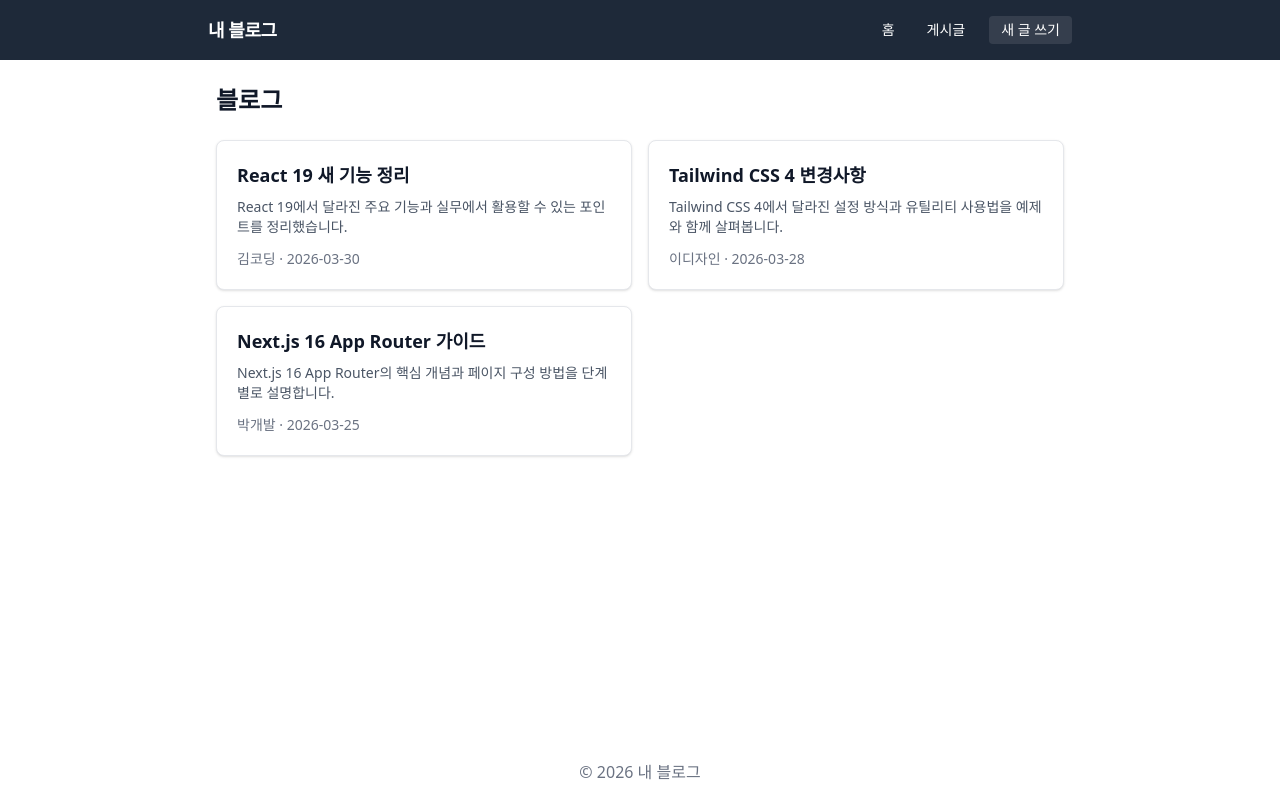
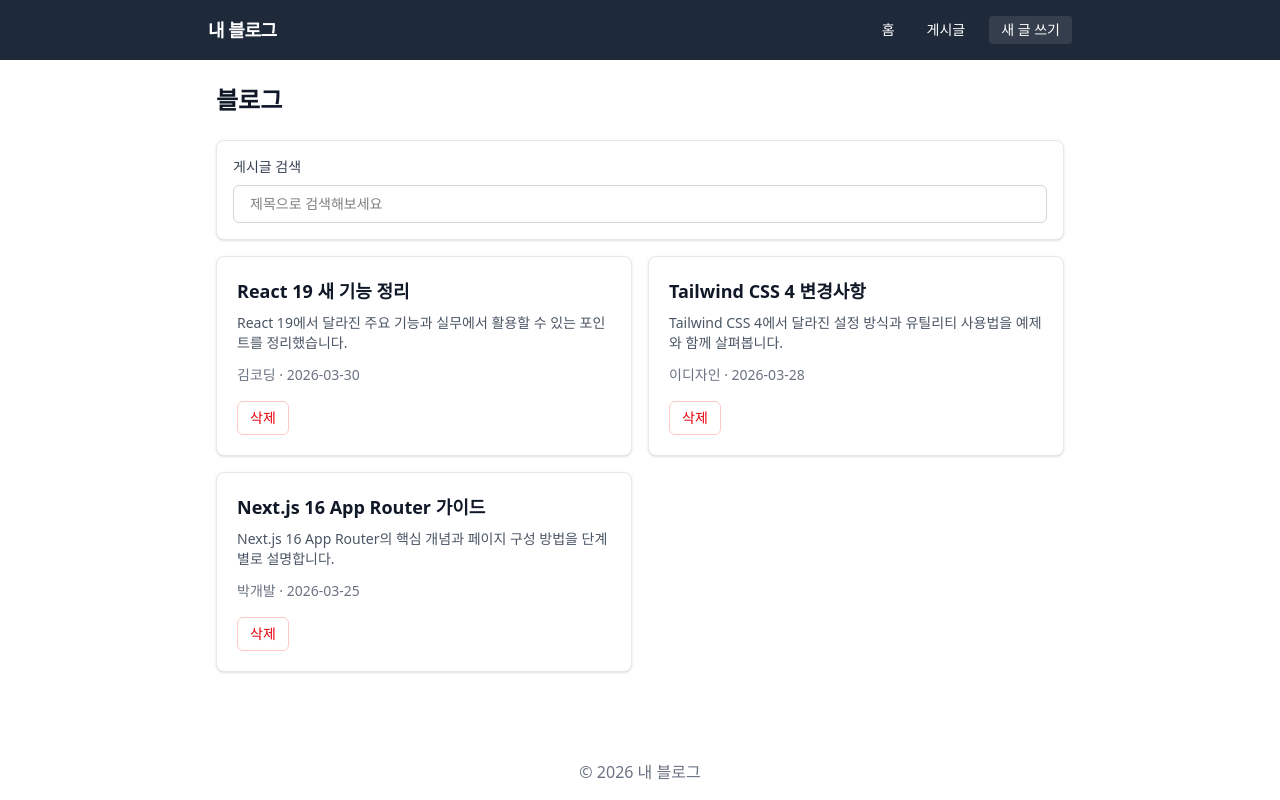
Before and after one commit to KimJongHyun2/my-first-web, a Next.js app: page /posts in a window 1280 px wide. Built offline with nearby package versions, Linux system fonts and the light colour scheme; no server answers.

Commit message:
feat: 블로그 프론트엔드 완성

```diff
--- a/app/posts/new/page.tsx
+++ b/app/posts/new/page.tsx
@@ -7,9 +7,18 @@ export default function NewPostPage() {
   const router = useRouter();
   const [title, setTitle] = useState("");
   const [content, setContent] = useState("");
+  const [titleError, setTitleError] = useState(false);
 
   const handleSubmit = (event: React.FormEvent<HTMLFormElement>) => {
     event.preventDefault();
+
+    if (!title.trim()) {
+      setTitleError(true);
+      alert("제목을 입력해주세요.");
+      return;
+    }
+
+    setTitleError(false);
     alert("저장되었습니다");
     router.push("/posts");
   };
@@ -30,11 +39,19 @@ export default function NewPostPage() {
             id="title"
             type="text"
             value={title}
-            onChange={(event) => setTitle(event.target.value)}
-            className="w-full rounded-md border border-gray-300 px-4 py-2 outline-none transition focus:border-gray-500"
+            onChange={(event) => {
+              setTitle(event.target.value);
+              if (event.target.value.trim()) {
+                setTitleError(false);
+              }
+            }}
+            className={`w-full rounded-md border px-4 py-2 outline-none transition focus:border-gray-500 ${
+              titleError ? "border-red-500" : "border-gray-300"
+            }`}
             placeholder="제목을 입력하세요"
             required
           />
+          {titleError ? <p className="text-sm text-red-600">제목은 필수 입력값입니다.</p> : null}
         </div>
 
         <div className="space-y-2">
--- a/app/posts/page.tsx
+++ b/app/posts/page.tsx
@@ -1,26 +1,49 @@
-import Link from "next/link";
-import { posts } from "@/lib/posts";
+import PostsClient from "@/components/PostsClient";
+import { posts as fallbackPosts, type Post } from "@/lib/posts";
 
-export default function PostsPage() {
+type JsonPlaceholderPost = {
+  id: number;
+  title: string;
+  body: string;
+};
+
+const formatDate = (daysAgo: number) => {
+  const date = new Date();
+  date.setDate(date.getDate() - daysAgo);
+  return date.toISOString().slice(0, 10);
+};
+
+async function getPosts(): Promise<Post[]> {
+  try {
+    const response = await fetch("https://jsonplaceholder.typicode.com/posts?_limit=12", {
+      next: { revalidate: 60 },
+    });
+
+    if (!response.ok) {
+      throw new Error("Failed to fetch posts");
+    }
+
+    const apiPosts: JsonPlaceholderPost[] = await response.json();
+
+    return apiPosts.map((post, index) => ({
+      id: post.id,
+      title: post.title,
+      content: post.body,
+      author: `작성자 ${post.id}`,
+      date: formatDate(index),
+    }));
+  } catch {
+    return fallbackPosts;
+  }
+}
+
+export default async function PostsPage() {
+  const posts = await getPosts();
+
   return (
     <section className="space-y-6">
       <h1 className="text-2xl font-bold text-gray-900">블로그</h1>
-
-      <div className="grid grid-cols-1 gap-4 md:grid-cols-2">
-        {posts.map((post) => (
-          <Link
-            key={post.id}
-            href={`/posts/${post.id}`}
-            className="block rounded-lg border border-gray-200 bg-white p-5 shadow-sm transition hover:-translate-y-0.5 hover:shadow-md"
-          >
-            <h2 className="text-lg font-semibold text-gray-900">{post.title}</h2>
-            <p className="mt-2 line-clamp-2 text-sm text-gray-600">{post.content}</p>
-            <p className="mt-3 text-sm text-gray-500">
-              {post.author} · {post.date}
-            </p>
-          </Link>
-        ))}
-      </div>
+      <PostsClient initialPosts={posts} />
     </section>
   );
 }
--- /dev/null
+++ b/components/PostsClient.tsx
@@ -0,0 +1,72 @@
+"use client";
+
+import Link from "next/link";
+import { useMemo, useState } from "react";
+import SearchBar from "@/components/SearchBar";
+import type { Post } from "@/lib/posts";
+
+type PostsClientProps = {
+  initialPosts: Post[];
+};
+
+export default function PostsClient({ initialPosts }: PostsClientProps) {
+  const [query, setQuery] = useState("");
+  const [posts, setPosts] = useState(initialPosts);
+
+  const filteredPosts = useMemo(() => {
+    const normalizedQuery = query.trim().toLowerCase();
+
+    if (!normalizedQuery) {
+      return posts;
+    }
+
+    return posts.filter((post) => post.title.toLowerCase().includes(normalizedQuery));
+  }, [posts, query]);
+
+  const handleDelete = (postId: number) => {
+    const isConfirmed = confirm("정말 이 게시글을 삭제하시겠습니까?");
+
+    if (!isConfirmed) {
+      return;
+    }
+
+    setPosts((currentPosts) => currentPosts.filter((post) => post.id !== postId));
+  };
+
+  return (
+    <div className="space-y-4">
+      <SearchBar query={query} onChange={setQuery} />
+
+      {filteredPosts.length === 0 ? (
+        <p className="rounded-lg border border-dashed border-gray-300 bg-white p-6 text-sm text-gray-600">
+          검색 결과가 없습니다.
+        </p>
+      ) : (
+        <div className="grid grid-cols-1 gap-4 md:grid-cols-2">
+          {filteredPosts.map((post) => (
+            <article
+              key={post.id}
+              className="rounded-lg border border-gray-200 bg-white p-5 shadow-sm transition hover:-translate-y-0.5 hover:shadow-md"
+            >
+              <Link href={`/posts/${post.id}`} className="block">
+                <h2 className="text-lg font-semibold text-gray-900">{post.title}</h2>
+                <p className="mt-2 line-clamp-2 text-sm text-gray-600">{post.content}</p>
+                <p className="mt-3 text-sm text-gray-500">
+                  {post.author} · {post.date}
+                </p>
+              </Link>
+
+              <button
+                type="button"
+                onClick={() => handleDelete(post.id)}
+                className="mt-4 rounded-md border border-red-200 px-3 py-1.5 text-sm font-medium text-red-600 transition hover:bg-red-50"
+              >
+                삭제
+              </button>
+            </article>
+          ))}
+        </div>
+      )}
+    </div>
+  );
+}
--- /dev/null
+++ b/components/SearchBar.tsx
@@ -0,0 +1,24 @@
+"use client";
+
+type SearchBarProps = {
+  query: string;
+  onChange: (value: string) => void;
+};
+
+export default function SearchBar({ query, onChange }: SearchBarProps) {
+  return (
+    <div className="rounded-lg border border-gray-200 bg-white p-4 shadow-sm">
+      <label htmlFor="post-search" className="block text-sm font-medium text-gray-700">
+        게시글 검색
+      </label>
+      <input
+        id="post-search"
+        type="text"
+        value={query}
+        onChange={(event) => onChange(event.target.value)}
+        placeholder="제목으로 검색해보세요"
+        className="mt-2 w-full rounded-md border border-gray-300 px-4 py-2 text-sm outline-none transition focus:border-gray-500"
+      />
+    </div>
+  );
+}
```
